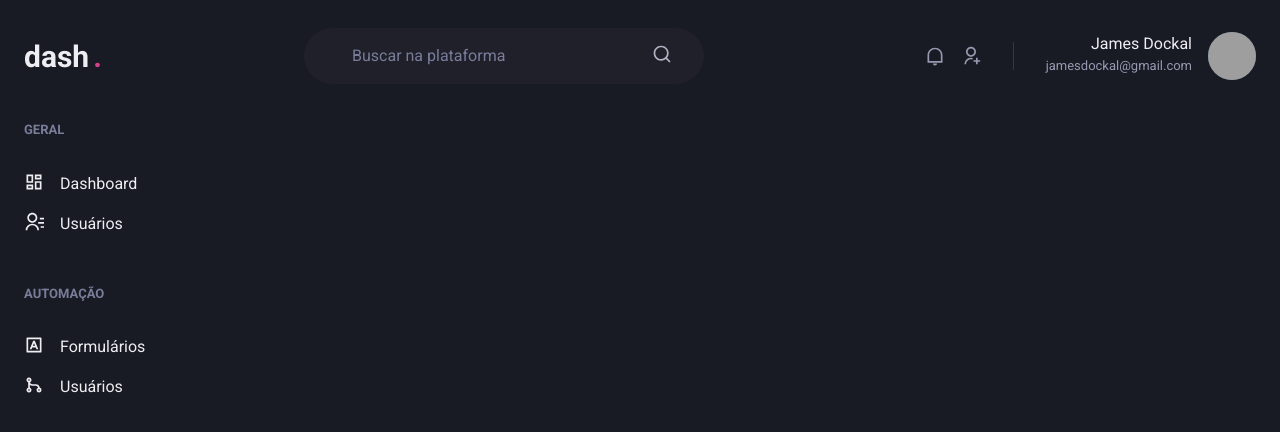
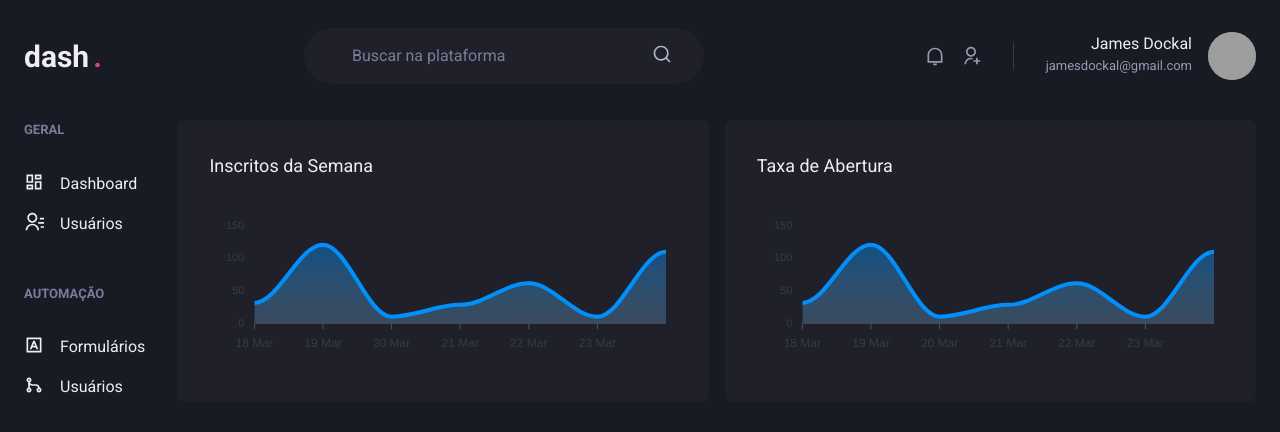
Before and after one commit to jamesDockal/DashGo, a Next.js app: page /dashboard in a window 1280 px wide. Shown: the top 432 px of the page. Built offline with nearby package versions, Linux system fonts and the light colour scheme; grey boxes are pictures that could not be loaded.

Commit message:
feat: create Dashboard page

```diff
--- a/package.json
+++ b/package.json
@@ -12,9 +12,11 @@
     "@chakra-ui/react": "^1.7.4",
     "@emotion/react": "^11.7.1",
     "@emotion/styled": "^11.6.0",
+    "apexcharts": "^3.33.0",
     "framer-motion": "^5.6.0",
     "next": "12.0.8",
     "react": "17.0.2",
+    "react-apexcharts": "^1.3.9",
     "react-dom": "17.0.2",
     "react-icons": "^4.3.1"
   },
--- a/src/pages/dashboard.tsx
+++ b/src/pages/dashboard.tsx
@@ -1,15 +1,98 @@
-import { Flex } from "@chakra-ui/react";
+import { Box, Flex, SimpleGrid, Text, theme } from "@chakra-ui/react";
 import React from "react";
 import Header from "../components/Header";
 import Sidebar from "../components/Sidebar";
+import dynamic from "next/dynamic";
+
+const Chart = dynamic(() => import("react-apexcharts"), {
+  ssr: false,
+});
+
+const options = {
+  chart: {
+    toolbar: {
+      show: false,
+    },
+    zoom: {
+      enabled: false,
+    },
+    forceColor: theme.colors.gray[500],
+  },
+  grid: {
+    show: false,
+  },
+  dataLabels: {
+    enabled: false,
+  },
+  tooltip: {
+    enabled: false,
+  },
+  xaxis: {
+    type: "datetime" as any,
+    axisBorder: {
+      color: theme.colors.gray[600],
+    },
+    axisTicks: {
+      color: theme.colors.gray[600],
+    },
+    categories: [
+      "2021-03-18T00:00:00.0002",
+      "2021-03-19T00:00:00.0002",
+      "2021-03-20T00:00:00.0002",
+      "2021-03-21T00:00:00.0002",
+      "2021-03-22T00:00:00.0002",
+      "2021-03-23T00:00:00.0002",
+      "2021-03-24T00:00:00.0002",
+    ],
+  },
+
+  fill: {
+    opacity: 0.3,
+    type: "gradient",
+    grandient: {
+      shade: "dark",
+      opacityFrom: 0.7,
+      opacityTo: 0.3,
+    },
+  },
+};
+
+const series = [
+  {
+    name: "series1",
+    data: [31, 120, 10, 28, 61, 10, 109],
+  },
+];
 
 const Dashboard: React.FC = ({}) => {
   return (
     <Flex direction={"column"} h="100vh">
       <Header />
 
-      <Flex w={"100%"} my={"6"} maxWidth="1480" mx={"auto"} px="6">
+      <Flex w={"100%"} my={"6"} maxWidth={1480} mx={"auto"} px="6">
         <Sidebar />
+
+        <SimpleGrid
+          flex={"1"}
+          gap={"4"}
+          minChildWidth={"320px"}
+          align="flex-start"
+        >
+          <Box p="8" pb="4" bg="gray.800" borderRadius={8}>
+            <Text fontSize="lg" mb="4">
+              Inscritos da Semana
+            </Text>
+
+            <Chart options={options} series={series} type="area" height={160} />
+          </Box>
+
+          <Box p="8" bg="gray.800" borderRadius={8}>
+            <Text fontSize="lg" mb="4">
+              Taxa de Abertura
+            </Text>
+            <Chart options={options} series={series} type="area" height={160} />
+          </Box>
+        </SimpleGrid>
       </Flex>
     </Flex>
   );
```
Also changed, not shown: 1 other file (tests, documents, lock files or other folders).
